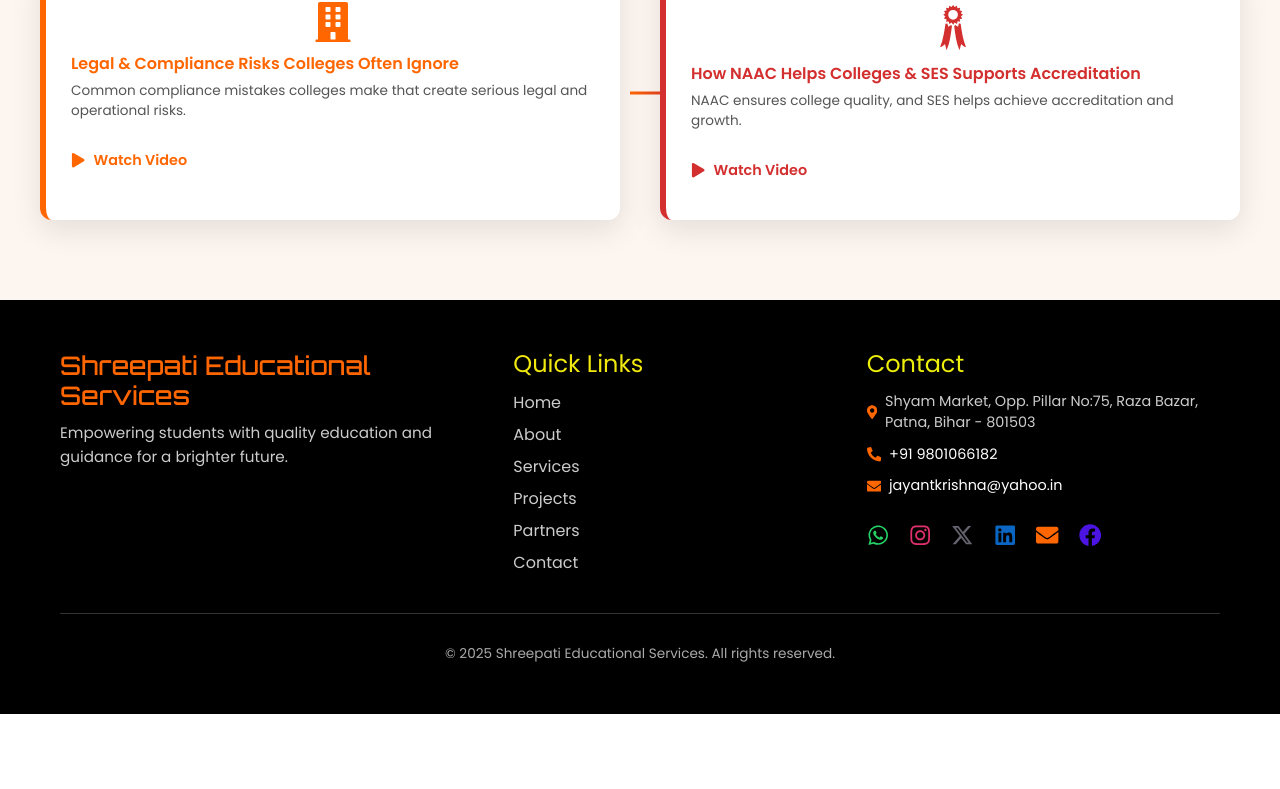
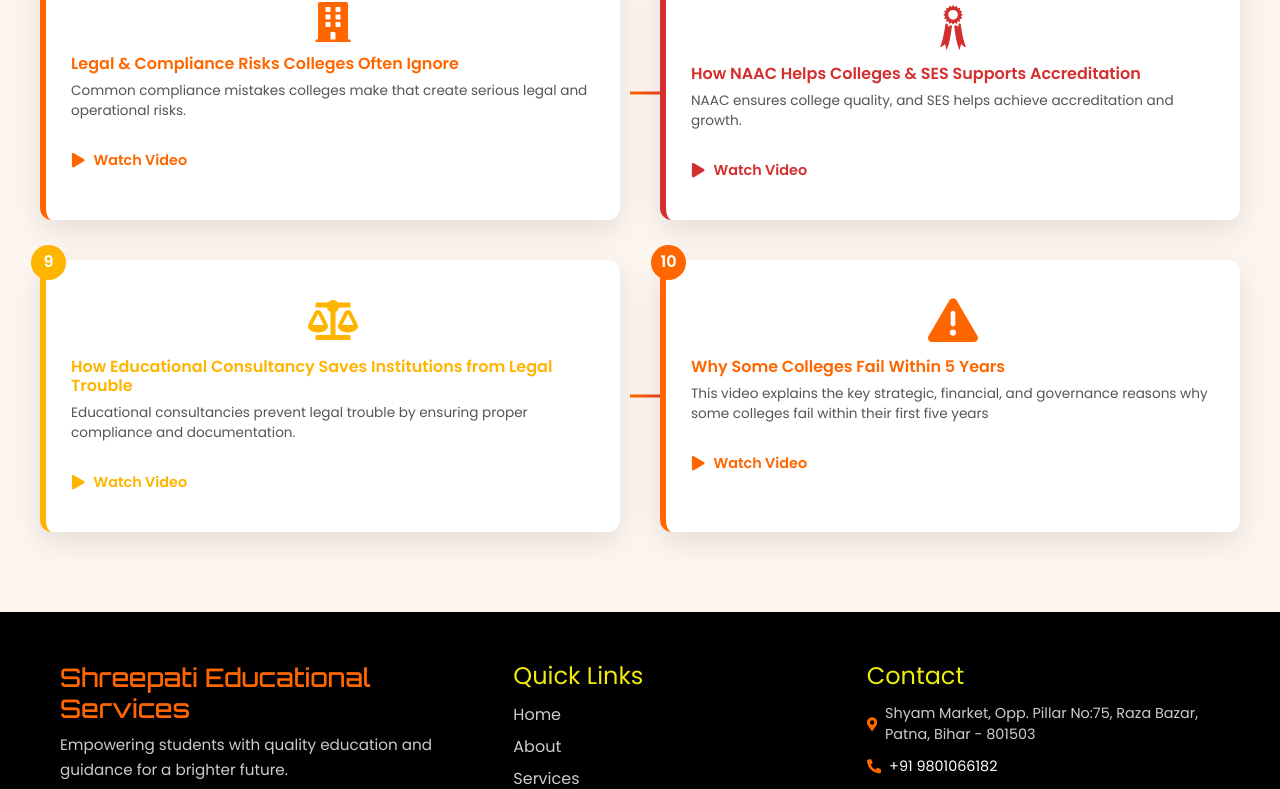
Before and after one commit to Vibhav11Krishna/Shreepati-Educational-Services, a React (Vite) app: page /all-knowledge-videos in a window 1280 px wide. Shown: the part 999-1788 px from the top of the page. Before the commit the page ends 1713 px from the top, so only its background shows below. Built offline with nearby package versions, Linux system fonts and the light colour scheme; what @cloudinary/url-gen would draw is missing.

Commit message:
added two videos in knowledege video section

```diff
--- a/src/components/AllKnowledgeVideos.jsx
+++ b/src/components/AllKnowledgeVideos.jsx
@@ -1,6 +1,17 @@
 import React, { useEffect, useState } from "react";
-import { FaPlay, FaSchool, FaUsers, FaBuilding, FaRocket, FaChalkboardTeacher, FaChartLine } from "react-icons/fa";
+import {
+  FaPlay,
+  FaSchool,
+  FaUsers,
+  FaBuilding,
+  FaRocket,
+  FaChalkboardTeacher,
+  FaChartLine,
+} from "react-icons/fa";
 import { GiRibbonMedal } from "react-icons/gi";
+import { FaBalanceScale } from "react-icons/fa";
+import { FaTriangleExclamation } from "react-icons/fa6";
+
 import Navbar from "../mobile/components/Navbar";
 import Footer from "../mobile/components/Footer";
 
@@ -12,33 +23,115 @@
   }, []);
 
   const videoList = [
-    { title: "What is Shreepati Educational Services (SES)?", description: "Overview of our mission, vision, and purpose in education consultancy.", url: "https://res.cloudinary.com/dqmkivr5i/video/upload/v1766999321/video-1_prjmy9.mp4", color: "#FF6600", icon: <FaSchool size={40} /> },
-    { title: "Experts Behind SES", description: "Experience, leadership, and guidance that drive our consultancy efforts.", url: "https://res.cloudinary.com/dqmkivr5i/video/upload/v1766999349/video-2_cgdpje.mp4", color: "#FFB400", icon: <FaUsers size={40} /> },
-    { title: "How We Build Educational Institutions", description: "Structured planning, foundation, and institutional development support.", url: "https://res.cloudinary.com/dqmkivr5i/video/upload/v1766999371/video-3_vix37h.mp4", color: "#D32F2F", icon: <FaBuilding size={40} /> },
-    { title: "How an Institution Actually Starts", description: "From idea to establishment — documentation, approval and setup journey.", url: "https://res.cloudinary.com/dqmkivr5i/video/upload/v1766999373/video-4_oko3bv.mp4", color: "#FF6600", icon: <FaRocket size={40} /> },
-    { title: "How an Institution Runs Successfully", description: "Operations, governance, compliance, and quality improvement systems.", url: "https://res.cloudinary.com/dqmkivr5i/video/upload/v1766999367/video-5_qpj982.mp4", color: "#D32F2F", icon: <FaChalkboardTeacher size={40} /> },
-    { title: "Growth from Survival to Sustainability", description: "Helping institutions scale through stability, strategy and innovation.", url: "https://res.cloudinary.com/dqmkivr5i/video/upload/v1766999374/video-6_ymykl4.mp4", color: "#FFB400", icon: <FaChartLine size={40} /> },
-    { title: "Legal & Compliance Risks Colleges Often Ignore", description: "Common compliance mistakes colleges make that create serious legal and operational risks.", url: "https://res.cloudinary.com/dqmkivr5i/video/upload/v1769422552/Running_a_College_Without_Compliance_wyh6eh.mp4", color: "#FF6600", icon: <FaBuilding size={40} /> },
-    { title: "How NAAC Helps Colleges & SES Supports Accreditation", description: "NAAC ensures college quality, and SES helps achieve accreditation and growth.", url: "https://res.cloudinary.com/dqmkivr5i/video/upload/v1769583810/epublic_day_1_uxfiul.mp4", color: "#D32F2F", icon: <GiRibbonMedal size={50} /> },
+    {
+      title: "What is Shreepati Educational Services (SES)?",
+      description:
+        "Overview of our mission, vision, and purpose in education consultancy.",
+      url: "https://res.cloudinary.com/dqmkivr5i/video/upload/v1766999321/video-1_prjmy9.mp4",
+      color: "#FF6600",
+      icon: <FaSchool size={40} />,
+    },
+    {
+      title: "Experts Behind SES",
+      description:
+        "Experience, leadership, and guidance that drive our consultancy efforts.",
+      url: "https://res.cloudinary.com/dqmkivr5i/video/upload/v1766999349/video-2_cgdpje.mp4",
+      color: "#FFB400",
+      icon: <FaUsers size={40} />,
+    },
+    {
+      title: "How We Build Educational Institutions",
+      description:
+        "Structured planning, foundation, and institutional development support.",
+      url: "https://res.cloudinary.com/dqmkivr5i/video/upload/v1766999371/video-3_vix37h.mp4",
+      color: "#D32F2F",
+      icon: <FaBuilding size={40} />,
+    },
+    {
+      title: "How an Institution Actually Starts",
+      description:
+        "From idea to establishment — documentation, approval and setup journey.",
+      url: "https://res.cloudinary.com/dqmkivr5i/video/upload/v1766999373/video-4_oko3bv.mp4",
+      color: "#FF6600",
+      icon: <FaRocket size={40} />,
+    },
+    {
+      title: "How an Institution Runs Successfully",
+      description:
+        "Operations, governance, compliance, and quality improvement systems.",
+      url: "https://res.cloudinary.com/dqmkivr5i/video/upload/v1766999367/video-5_qpj982.mp4",
+      color: "#D32F2F",
+      icon: <FaChalkboardTeacher size={40} />,
+    },
+    {
+      title: "Growth from Survival to Sustainability",
+      description:
+        "Helping institutions scale through stability, strategy and innovation.",
+      url: "https://res.cloudinary.com/dqmkivr5i/video/upload/v1766999374/video-6_ymykl4.mp4",
+      color: "#FFB400",
+      icon: <FaChartLine size={40} />,
+    },
+    {
+      title: "Legal & Compliance Risks Colleges Often Ignore",
+      description:
+        "Common compliance mistakes colleges make that create serious legal and operational risks.",
+      url: "https://res.cloudinary.com/dqmkivr5i/video/upload/v1769422552/Running_a_College_Without_Compliance_wyh6eh.mp4",
+      color: "#FF6600",
+      icon: <FaBuilding size={40} />,
+    },
+    {
+      title: "How NAAC Helps Colleges & SES Supports Accreditation",
+      description:
+        "NAAC ensures college quality, and SES helps achieve accreditation and growth.",
+      url: "https://res.cloudinary.com/dqmkivr5i/video/upload/v1769583810/epublic_day_1_uxfiul.mp4",
+      color: "#D32F2F",
+      icon: <GiRibbonMedal size={50} />,
+    },
+    {
+      title:
+        "How Educational Consultancy Saves Institutions from Legal Trouble",
+      description:
+        "Educational consultancies prevent legal trouble by ensuring proper compliance and documentation.",
+      url: "https://res.cloudinary.com/dqmkivr5i/video/upload/v1771050216/Running_a_College_Without_Compliance_1_wpm7my.mp4",
+      color: "#FFB400",
+      icon: <FaBalanceScale size={50} />,
+    },
+    {
+      title: "Why Some Colleges Fail Within 5 Years",
+      description:
+        "This video explains the key strategic, financial, and governance reasons why some colleges fail within their first five years",
+      url: "",
+      color: "#FF6600",
+      icon: <FaTriangleExclamation size={50} />,
+    },
   ];
 
   return (
     <>
       <Navbar />
 
-      <section style={{ padding: "80px 20px", background: "#fdf6f0", fontFamily: "'Poppins', sans-serif" }}>
+      <section
+        style={{
+          padding: "80px 20px",
+          background: "#fdf6f0",
+          fontFamily: "'Poppins', sans-serif",
+        }}
+      >
         <div style={{ maxWidth: "1200px", margin: "0 auto" }}>
-          <h2 style={{
+          <h2
+            style={{
               textAlign: "center",
               color: "#FF6600",
               fontWeight: "700",
               fontSize: "2.5rem",
               marginBottom: "50px",
               fontFamily: "'Orbitron', sans-serif",
-            position: "relative"
-          }}>
+              position: "relative",
+            }}
+          >
             All Knowledge Videos
-            <span style={{
+            <span
+              style={{
                 position: "absolute",
                 bottom: "-12px",
                 left: "50%",
@@ -46,19 +139,46 @@
                 width: "100px",
                 height: "4px",
                 borderRadius: "5px",
-              background: "linear-gradient(90deg, #FF6600, #D32F2F)"
-            }}></span>
+                background: "linear-gradient(90deg, #FF6600, #D32F2F)",
+              }}
+            ></span>
           </h2>
 
           {/* Video Grid */}
           <div className="roadmap">
             {videoList.map((item, index) => (
-              <div key={index} className={`roadmap-card ${loaded ? "visible" : ""}`} style={{ borderLeft: `6px solid ${item.color}` }}>
-                <div className="number" style={{ background: item.color }}>{index + 1}</div>
-                <div className="icon" style={{ color: item.color, marginBottom: "12px" }}>{item.icon}</div>
-                <h5 style={{ fontWeight: "700", fontSize: "1rem", color: item.color, marginBottom: "8px" }}>{item.title}</h5>
-                <p style={{ fontSize: "0.85rem", color: "#555", flexGrow: 1 }}>{item.description}</p>
-                <a href={item.url} target="_blank" rel="noopener noreferrer" style={{
+              <div
+                key={index}
+                className={`roadmap-card ${loaded ? "visible" : ""}`}
+                style={{ borderLeft: `6px solid ${item.color}` }}
+              >
+                <div className="number" style={{ background: item.color }}>
+                  {index + 1}
+                </div>
+                <div
+                  className="icon"
+                  style={{ color: item.color, marginBottom: "12px" }}
+                >
+                  {item.icon}
+                </div>
+                <h5
+                  style={{
+                    fontWeight: "700",
+                    fontSize: "1rem",
+                    color: item.color,
+                    marginBottom: "8px",
+                  }}
+                >
+                  {item.title}
+                </h5>
+                <p style={{ fontSize: "0.85rem", color: "#555", flexGrow: 1 }}>
+                  {item.description}
+                </p>
+                <a
+                  href={item.url}
+                  target="_blank"
+                  rel="noopener noreferrer"
+                  style={{
                     marginTop: "12px",
                     display: "inline-flex",
                     alignItems: "center",
@@ -66,8 +186,9 @@
                     fontWeight: "600",
                     color: item.color,
                     textDecoration: "none",
-                  fontSize: "0.9rem"
-                }}>
+                    fontSize: "0.9rem",
+                  }}
+                >
                   <FaPlay /> Watch Video
                 </a>
               </div>
```
Lines whose indentation alone changed are shown as unchanged.
